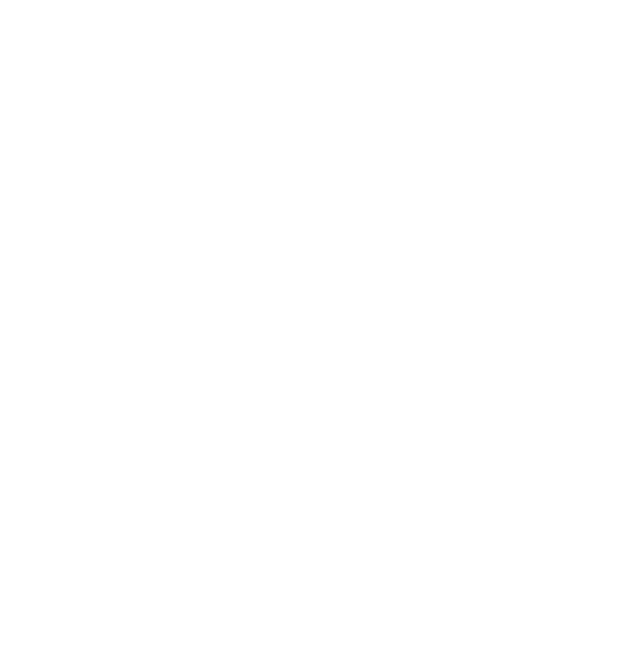
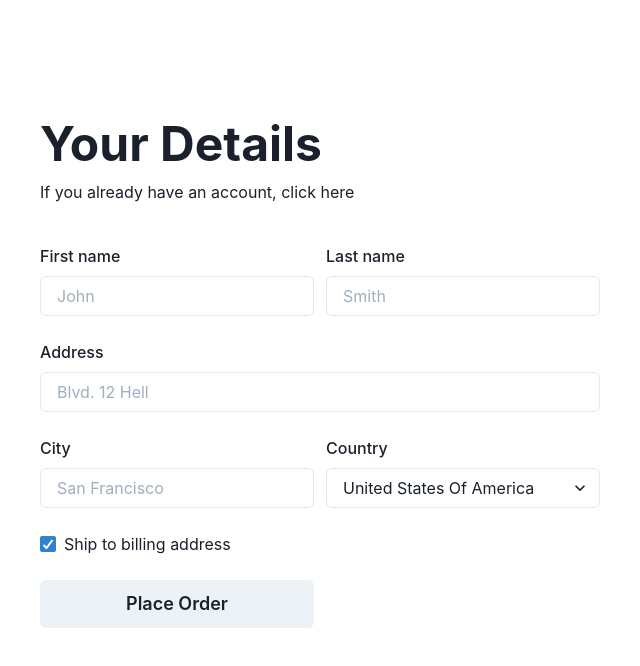
Before and after one commit to mojalil/chakra-checkout, a Next.js app: page / in a window 1280 px wide. Shown: the top 666 px of the page, without its empty margins (0-640 px from the left). Built offline with nearby package versions, Linux system fonts and the light colour scheme.

Commit message:
completed your details section

```diff
--- a/src/sections/details.tsx
+++ b/src/sections/details.tsx
@@ -1,14 +1,62 @@
-import { VStack } from "@chakra-ui/layout";
+import { Button } from "@chakra-ui/button";
+import { Checkbox } from "@chakra-ui/checkbox";
+import { FormControl, FormLabel } from "@chakra-ui/form-control";
+import { Input } from "@chakra-ui/input";
+import { VStack, Heading, Text, SimpleGrid, GridItem } from "@chakra-ui/layout";
+import { Select } from "@chakra-ui/select";
 
 const Details = () => {
   return (
-    <VStack
-      w="full"
-      h="full"
-      p={10}
-      spacing={10}
-      alignItems="flex-start"
-    ></VStack>
+    <VStack w="full" h="full" p={10} spacing={10} alignItems="flex-start">
+      <VStack spacing={3} alignItems="flex-start">
+        <Heading size="2xl">Your Details</Heading>
+        <Text>If you already have an account, click here</Text>
+      </VStack>
+      <SimpleGrid columns={2} columnGap={3} rowGap={6} width="full">
+        <GridItem colSpan={1}>
+          <FormControl>
+            <FormLabel>First name</FormLabel>
+            <Input placeholder="John"></Input>
+          </FormControl>
+        </GridItem>
+        <GridItem colSpan={1}>
+          <FormControl>
+            <FormLabel>Last name</FormLabel>
+            <Input placeholder="Smith"></Input>
+          </FormControl>
+        </GridItem>
+        <GridItem colSpan={2}>
+          <FormControl>
+            <FormLabel>Address</FormLabel>
+            <Input placeholder="Blvd. 12 Hell"></Input>
+          </FormControl>
+        </GridItem>
+        <GridItem colSpan={1}>
+          <FormControl>
+            <FormLabel>City</FormLabel>
+            <Input placeholder="San Francisco"></Input>
+          </FormControl>
+        </GridItem>
+        <GridItem colSpan={1}>
+          <FormControl>
+            <FormLabel>Country</FormLabel>
+            <Select>
+              <option value="usa">United States Of America</option>
+              <option value="uk">United Kingdom</option>
+              <option value="singapore">Singapore</option>
+            </Select>
+          </FormControl>
+        </GridItem>
+        <GridItem colSpan={2}>
+          <Checkbox defaultChecked>Ship to billing address</Checkbox>
+        </GridItem>
+        <GridItem>
+          <Button size="lg" w="full">
+            Place Order
+          </Button>
+        </GridItem>
+      </SimpleGrid>
+    </VStack>
   );
 };
 
```
